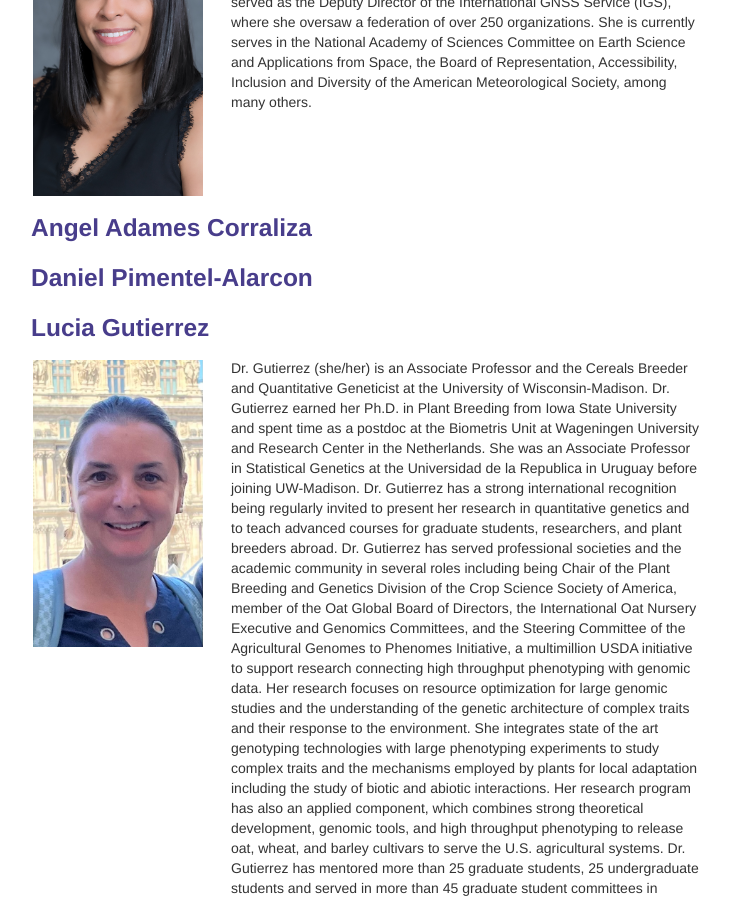
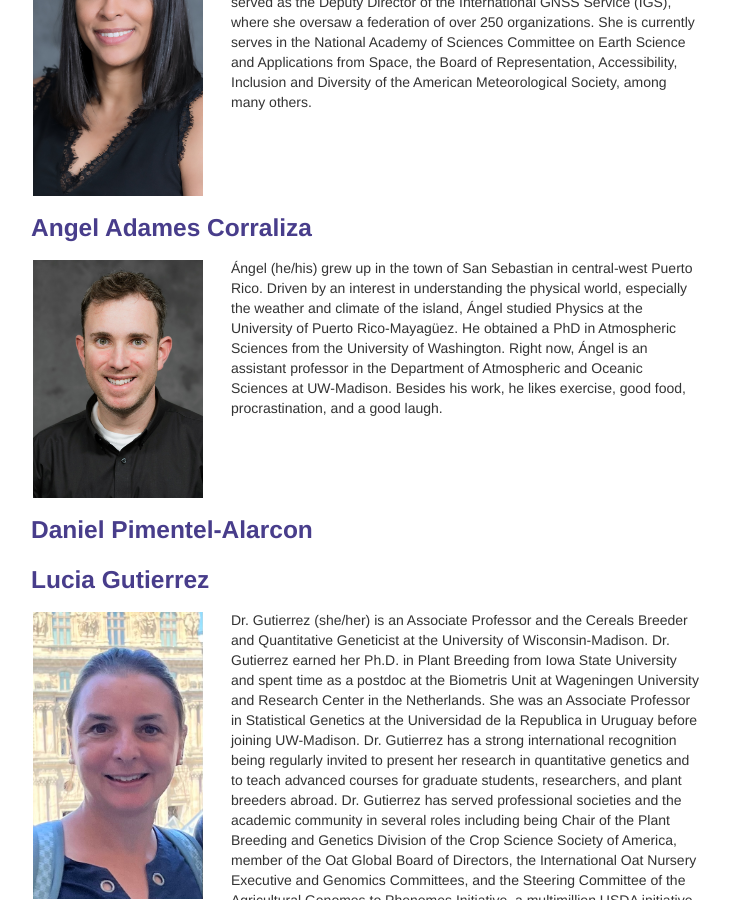
Before and after one commit to solislemuslab/latinx-uwmadison, a Jekyll site: the page built from pages/speakers.md, in a window 1280 px wide and 900 px high, scrolled down 1474 px. Shown: the whole window, without its empty margins (259-989 px from the left). Built offline with Jekyll 4.4.1, drawn with Linux system fonts in a browser that asks for light colours.

Commit message:
updated angel

```diff
--- a/pages/speakers.md
+++ b/pages/speakers.md
@@ -79,6 +79,20 @@ description: Speakers
 
 ### <a name="angel"></a>Angel Adames Corraliza
 
+<div class="container">
+    <div class="row-fluid">
+        <div class="span2">
+            <a href="../assets/pics/angel.jpg">
+            <img src="../assets/pics/angel.jpg"
+                  title="Angel" alt="Angel">
+            </a>
+        </div>
+        <div class="span5">
+            Ángel (he/his) grew up in the town of San Sebastian in central-west Puerto Rico. Driven by an interest in understanding the physical world, especially the weather and climate of the island, Ángel studied Physics at the University of Puerto Rico-Mayagüez. He obtained a PhD in Atmospheric Sciences from the University of Washington. Right now, Ángel is an assistant professor in the Department of Atmospheric and Oceanic Sciences at UW-Madison. Besides his work, he likes exercise, good food, procrastination, and a good laugh.
+        </div>
+    </div>
+</div>
+
 ### <a name="daniel"></a>Daniel Pimentel-Alarcon
 
 ### <a name="lucia"></a>Lucia Gutierrez
```
Also changed, not shown: pages/schedule.md (+1 -1 lines), assets/pics/angel.jpg (added).
